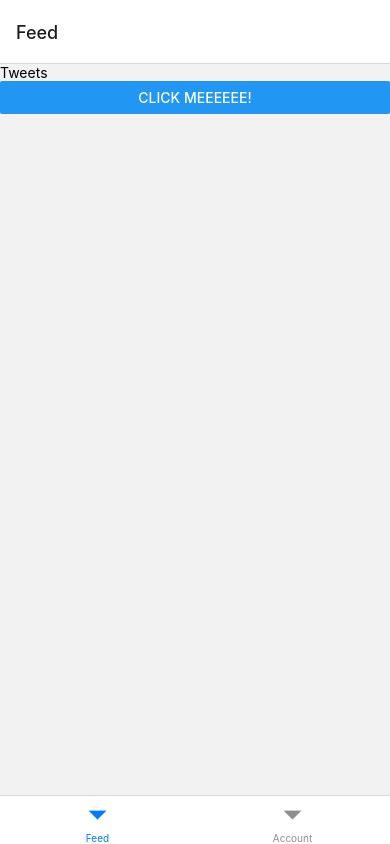
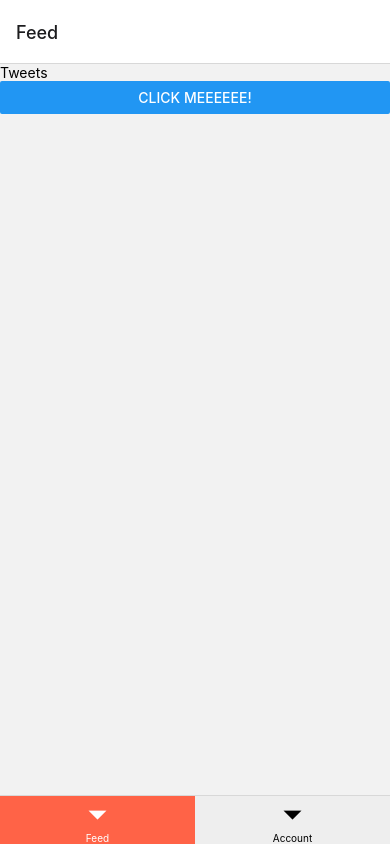
Before and after one commit to PasanMadhuranga/DoneWithIt, a React Native app: screen / in a window 390 px wide. Built offline with nearby package versions, Linux system fonts and the light colour scheme.

Commit message:
customizing tabs

```diff
--- a/App.js
+++ b/App.js
@@ -47,7 +47,14 @@ const Tab = createBottomTabNavigator();
 
 const TabNavigator = () => {
   return (
-    <Tab.Navigator>
+    <Tab.Navigator
+      screenOptions={{
+        tabBarActiveBackgroundColor: "tomato",
+        tabBarInactiveBackgroundColor: "#eee",
+        tabBarActiveTintColor: "white",
+        tabBarInactiveTintColor: "black",
+      }}
+    >
       <Tab.Screen name="Feed" component={Tweets} />
       <Tab.Screen name="Account" component={Account} />
     </Tab.Navigator>
```
